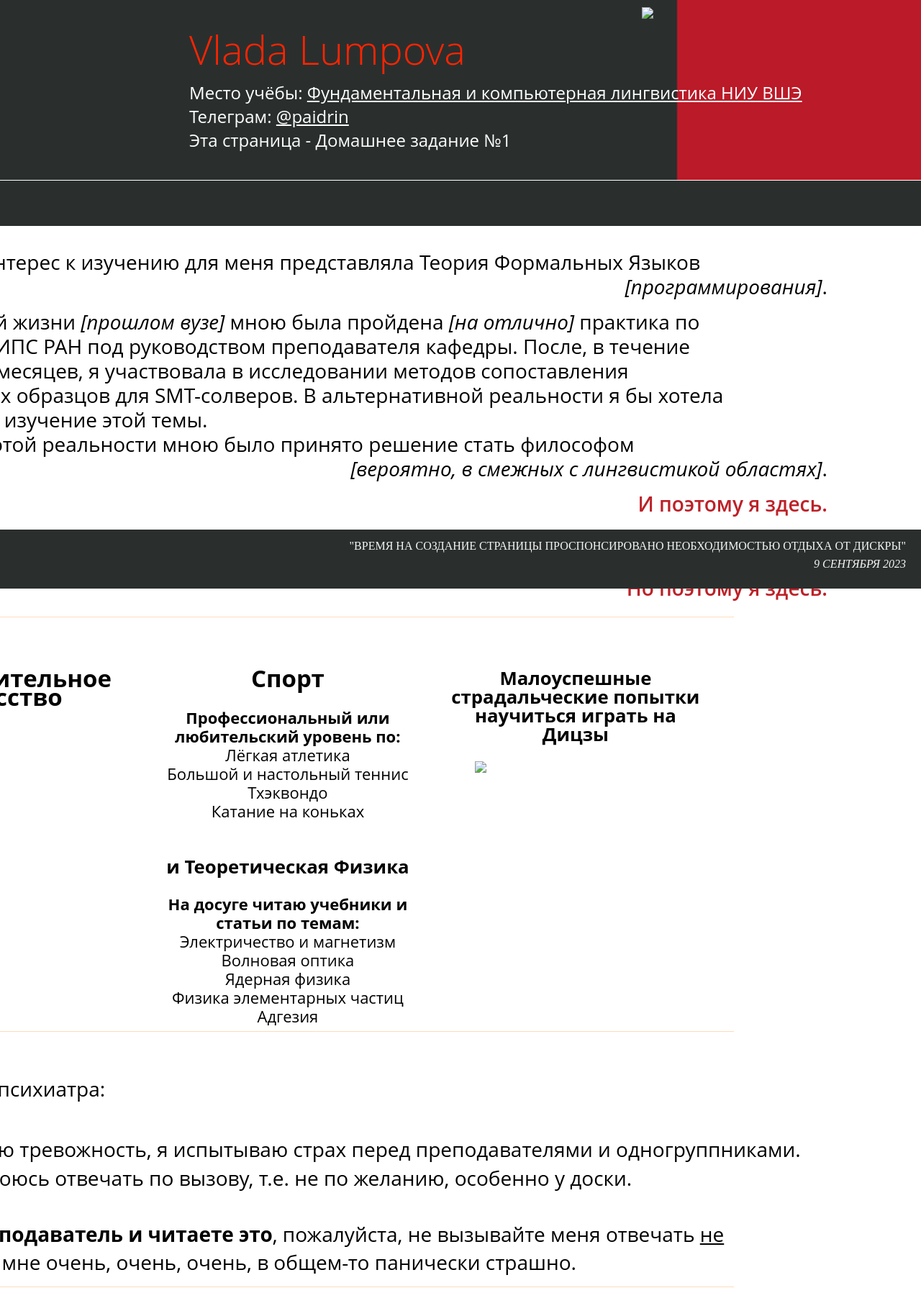
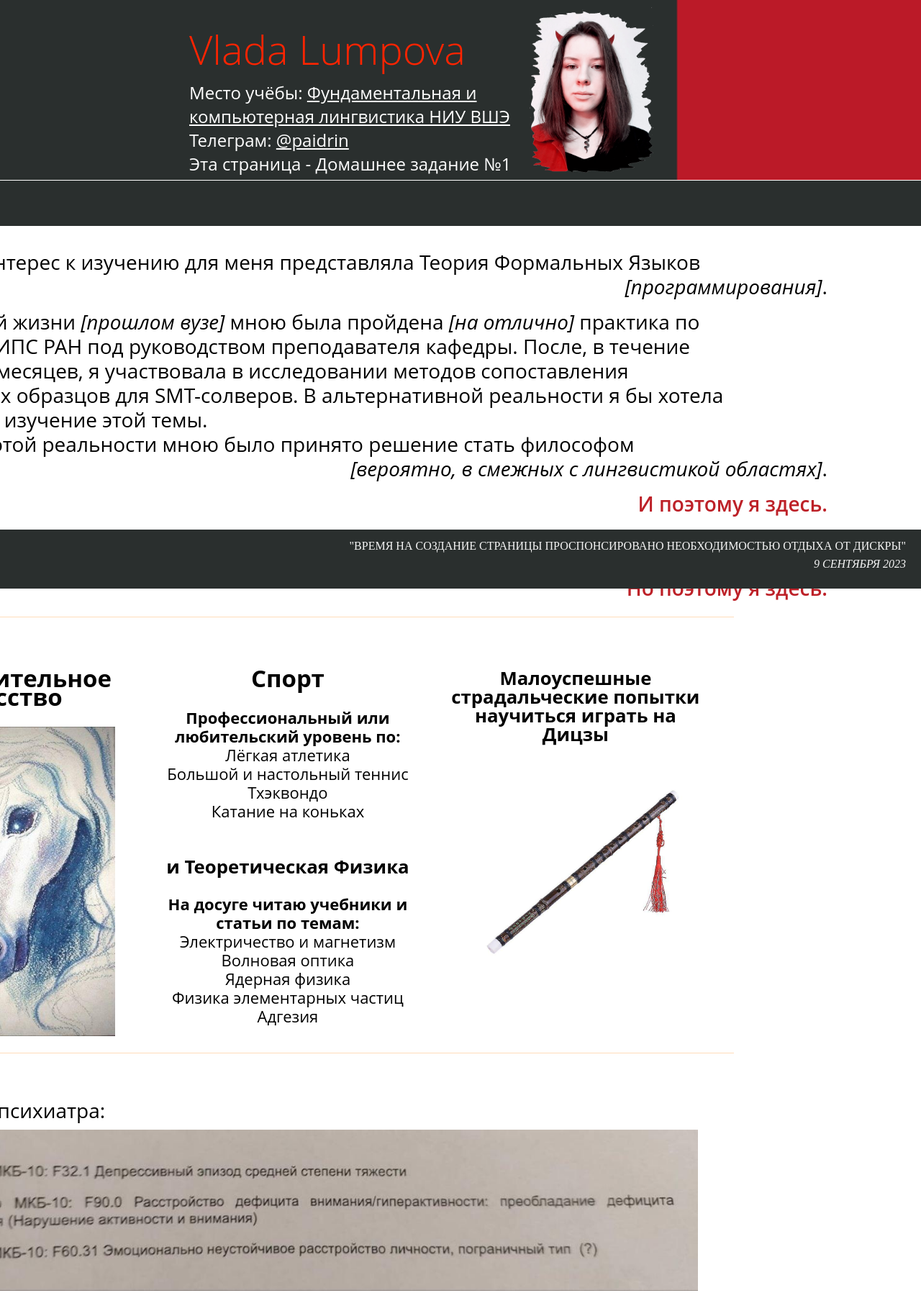
Before and after one commit to Sagnor/lingdata, a plain HTML site: page mywebpage/index.html in a window 1280 px wide. Shown: the top 1797 px of the page at 72% size. Drawn offline with Linux system fonts and the light colour scheme; files whose address does not match are found by name.

Commit message:
Update index.html

```diff
--- a/mywebpage/index.html
+++ b/mywebpage/index.html
@@ -9,7 +9,7 @@
 <body>
    <header сlass="header">
             <div class = "personal_photo_img">
-              <img src="demme.png" style="height:230px;width:auto;">
+              <img src="pics/demme.png" style="height:230px;width:auto;">
             </div>
             <div class="header_text">
             <div class="header_name">
@@ -72,7 +72,7 @@
                             <h2>Изобразительное искусство</h2>
                           </div>
                           <div class="column_image_box">
-                                <img src="unicorn.jpg" width="300px">
+                                <img src="pics/unicorn.jpg" width="300px">
                           </div>
                         </div>
                         <div class="column">
@@ -97,7 +97,7 @@
                             <h3>Малоуспешные страдальческие попытки научиться играть на Дицзы</h3>
                           </div>
                           <div class="column_image_box">
-                                <img src="dizi.jpg" width="300px">
+                                <img src="pics/dizi.jpg" width="300px">
                           </div>
                         </div>
 
@@ -106,7 +106,7 @@
                     <div id="tab-3" class="description" style="margin-top:15px">
                       Заключение психиатра:
                       <div class="column_image_box" style="margin:7px">
-                        <img src="mental.jpg" style="width:1100px;height:auto;">
+                        <img src="pics/mental.jpg" style="width:1100px;height:auto;">
                       </div>
                       <nobr>Имея высокую тревожность, я испытываю страх перед преподавателями
                       и одногруппниками.</nobr>
```
